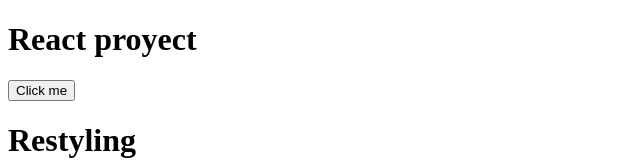
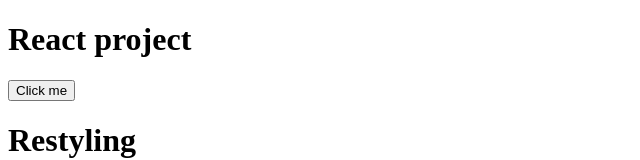
Before and after one commit to RazielGMoncayo/react-cert-journey, a React app in the folder frontend/: page / in a window 1280 px wide. Shown: the top 160 px of the page, without its empty margins (0-640 px from the left). Built offline with nearby package versions, Linux system fonts and the light colour scheme; the HTML template or start-up script is replaced by a standard one.

Commit message:
feat: task title rendered using map method

```diff
--- a/frontend/src/App.jsx
+++ b/frontend/src/App.jsx
@@ -2,11 +2,18 @@ import './App.css'
 import Task from './components/task'
 
 function App() {
+  const titles = [
+    {id: "t1" , title: "React project"},
+    {id: "t2" , title: "Restyling"},
+    {id: "t3" , title: "CV Update"}
+  ]
   return (
     <>
-      <Task title="React proyect"/>
-      <Task title="Restyling"/>
-      <Task title="CV Update"/>
+      {
+        titles.map((t) => (
+          <Task key={t.id}  title={t.title}/> // Redering list React
+        ))
+      }
     </>
   )
 }
```
